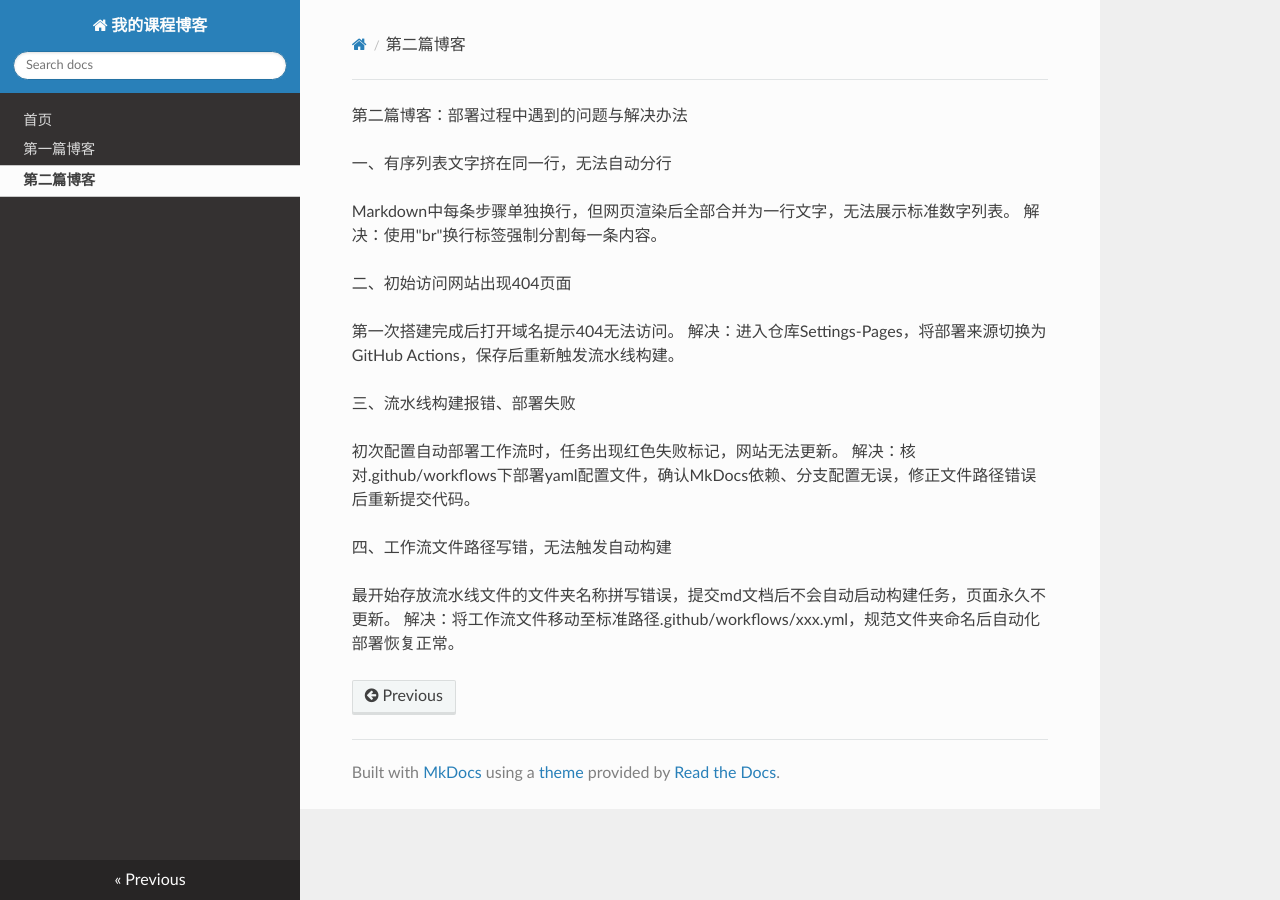
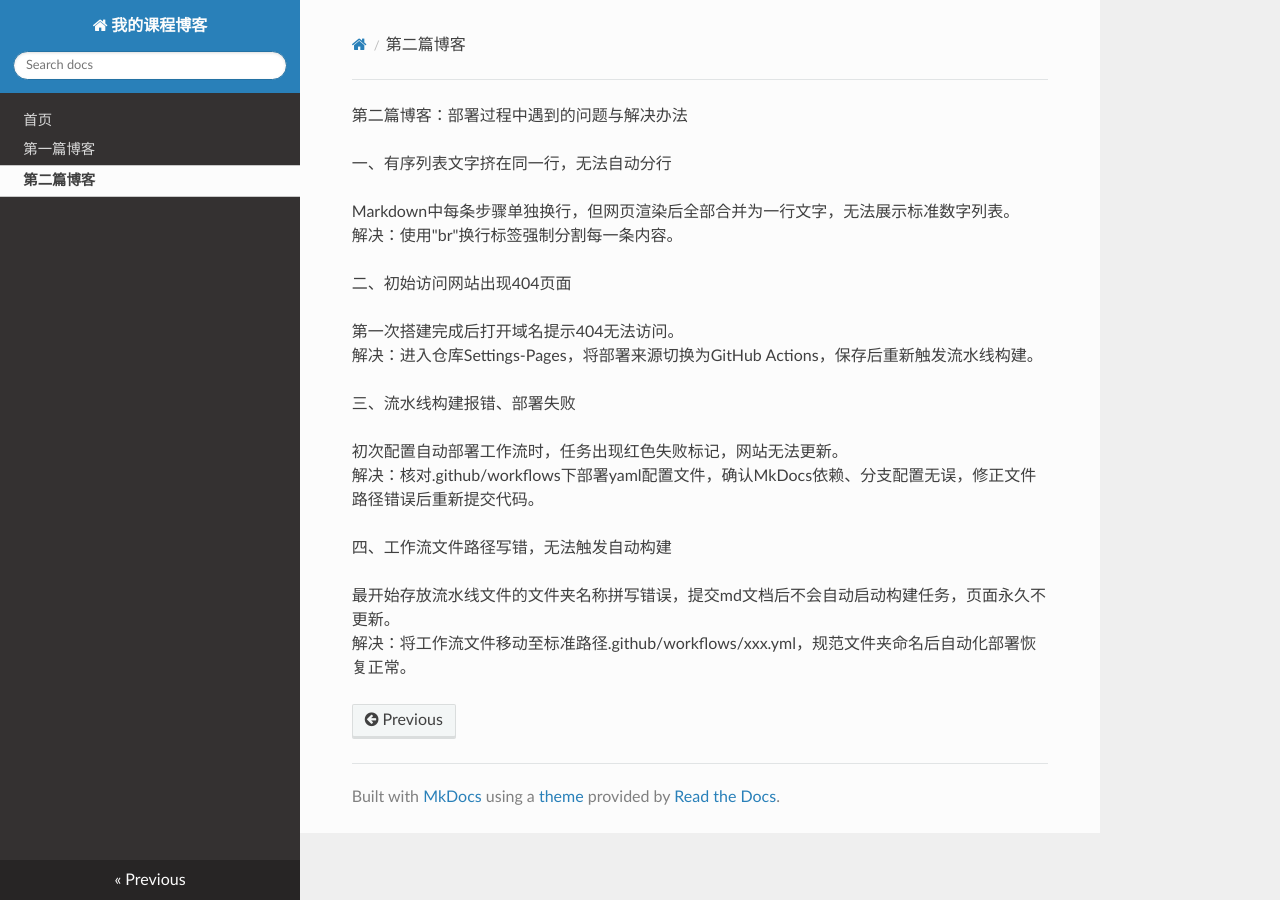
Before and after one commit to ZhangJR7/ZhangJR7.github.io, an MkDocs documentation site: the page built from docs/second-blog.md, in a window 1280 px wide. Built offline with MkDocs 1.6.1, drawn with Linux system fonts in a browser that asks for light colours; nearby versions of some CDN libraries.

```diff
--- a/docs/second-blog.md
+++ b/docs/second-blog.md
@@ -2,20 +2,20 @@
 
 一、有序列表文字挤在同一行，无法自动分行
 
-Markdown中每条步骤单独换行，但网页渲染后全部合并为一行文字，无法展示标准数字列表。
+Markdown中每条步骤单独换行，但网页渲染后全部合并为一行文字，无法展示标准数字列表。<br>
 解决：使用"br"换行标签强制分割每一条内容。
 
 二、初始访问网站出现404页面
 
-第一次搭建完成后打开域名提示404无法访问。
+第一次搭建完成后打开域名提示404无法访问。<br>
 解决：进入仓库Settings-Pages，将部署来源切换为GitHub Actions，保存后重新触发流水线构建。
 
 三、流水线构建报错、部署失败
 
-初次配置自动部署工作流时，任务出现红色失败标记，网站无法更新。
+初次配置自动部署工作流时，任务出现红色失败标记，网站无法更新。<br>
 解决：核对.github/workflows下部署yaml配置文件，确认MkDocs依赖、分支配置无误，修正文件路径错误后重新提交代码。
 
 四、工作流文件路径写错，无法触发自动构建
 
-最开始存放流水线文件的文件夹名称拼写错误，提交md文档后不会自动启动构建任务，页面永久不更新。
+最开始存放流水线文件的文件夹名称拼写错误，提交md文档后不会自动启动构建任务，页面永久不更新。<br>
 解决：将工作流文件移动至标准路径.github/workflows/xxx.yml，规范文件夹命名后自动化部署恢复正常。
```
